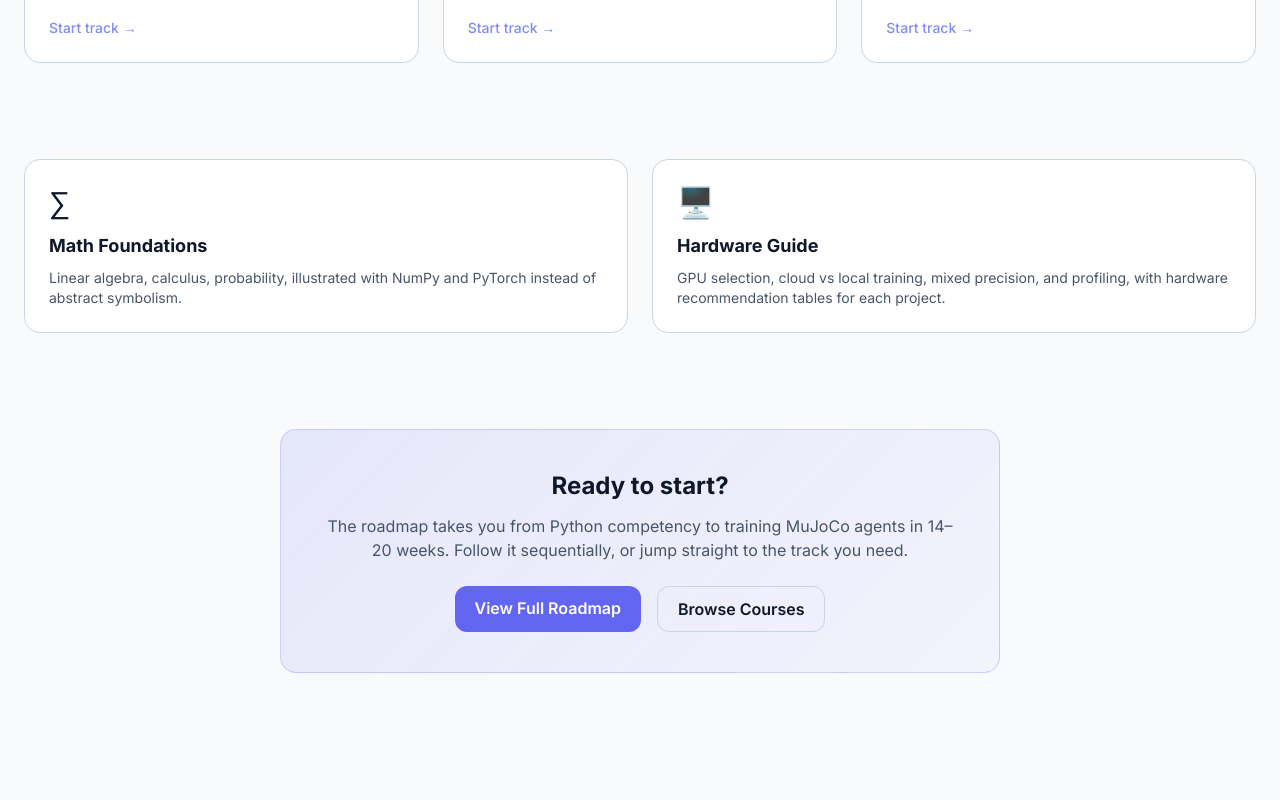
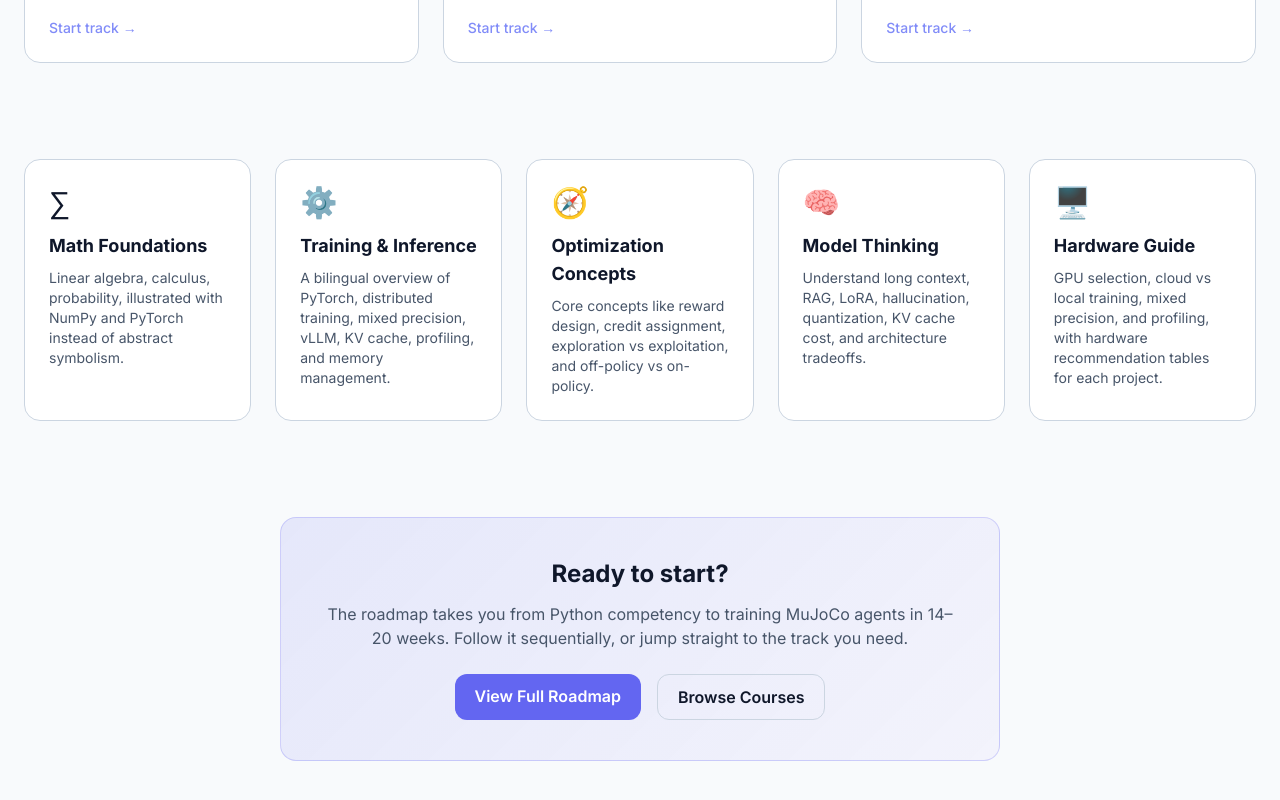
Before and after one commit to davideuler/ml-learning-hub, a Next.js app: page / in a window 1280 px wide. Shown: the part 1830-2630 px from the top of the page. Built offline with nearby package versions, Linux system fonts and the light colour scheme.

Commit message:
feat: add systems pages to site navigation

```diff
--- a/src/app/page.tsx
+++ b/src/app/page.tsx
@@ -220,12 +220,33 @@ export default function HomePage() {
         </div>
       </section>
 
-      <section className="max-w-7xl mx-auto px-4 sm:px-6 mb-24 grid sm:grid-cols-2 gap-6">
+      <section className="max-w-7xl mx-auto px-4 sm:px-6 mb-24 grid sm:grid-cols-2 lg:grid-cols-5 gap-6">
         <Link href="/math" className="card group">
           <div className="text-3xl mb-3">∑</div>
           <h3 className="text-lg font-bold text-[var(--text-primary)] mb-2 group-hover:text-brand-300 transition-colors">{isZh ? '数学基础' : 'Math Foundations'}</h3>
           <p className="text-[var(--text-muted)] text-sm">
             {isZh ? '线性代数、微积分、概率统计，都结合 NumPy 和 PyTorch 场景讲解，只讲深度学习真正用得上的部分。' : 'Linear algebra, calculus, probability, illustrated with NumPy and PyTorch instead of abstract symbolism.'}
+          </p>
+        </Link>
+        <Link href="/systems/training-inference" className="card group">
+          <div className="text-3xl mb-3">⚙️</div>
+          <h3 className="text-lg font-bold text-[var(--text-primary)] mb-2 group-hover:text-brand-300 transition-colors">{isZh ? '训练与推理' : 'Training & Inference'}</h3>
+          <p className="text-[var(--text-muted)] text-sm">
+            {isZh ? 'PyTorch、分布式训练、混合精度、vLLM、KV cache、profiling 和显存管理的双语技术总览。' : 'A bilingual overview of PyTorch, distributed training, mixed precision, vLLM, KV cache, profiling, and memory management.'}
+          </p>
+        </Link>
+        <Link href="/systems/optimization-concepts" className="card group">
+          <div className="text-3xl mb-3">🧭</div>
+          <h3 className="text-lg font-bold text-[var(--text-primary)] mb-2 group-hover:text-brand-300 transition-colors">{isZh ? '优化概念' : 'Optimization Concepts'}</h3>
+          <p className="text-[var(--text-muted)] text-sm">
+            {isZh ? 'reward design、credit assignment、探索与利用、off-policy / on-policy 等关键概念。' : 'Core concepts like reward design, credit assignment, exploration vs exploitation, and off-policy vs on-policy.'}
+          </p>
+        </Link>
+        <Link href="/systems/model-thinking" className="card group">
+          <div className="text-3xl mb-3">🧠</div>
+          <h3 className="text-lg font-bold text-[var(--text-primary)] mb-2 group-hover:text-brand-300 transition-colors">{isZh ? '模型判断力' : 'Model Thinking'}</h3>
+          <p className="text-[var(--text-muted)] text-sm">
+            {isZh ? '理解长上下文、RAG、LoRA、幻觉、量化、KV cache 成本与模型架构 tradeoff。' : 'Understand long context, RAG, LoRA, hallucination, quantization, KV cache cost, and architecture tradeoffs.'}
           </p>
         </Link>
         <Link href="/hardware" className="card group">
--- a/src/components/layout/Navbar.tsx
+++ b/src/components/layout/Navbar.tsx
@@ -12,6 +12,7 @@ const NAV_LINKS = [
   { href: '/courses',   label: 'Courses'  },
   { href: '/projects',  label: 'Projects' },
   { href: '/math',      label: 'Math'     },
+  { href: '/systems/training-inference', label: 'Systems' },
   { href: '/hardware',  label: 'Hardware' },
 ];
 
@@ -25,6 +26,7 @@ export function Navbar() {
     Courses: locale === 'zh' ? '课程' : 'Courses',
     Projects: locale === 'zh' ? '项目' : 'Projects',
     Math: locale === 'zh' ? '数学' : 'Math',
+    Systems: locale === 'zh' ? '系统' : 'Systems',
     Hardware: locale === 'zh' ? '硬件' : 'Hardware',
     github: locale === 'zh' ? 'GitHub 仓库 ↗' : 'GitHub ↗',
     brand: locale === 'zh' ? '机器学习实战' : 'ML Hub',
```
